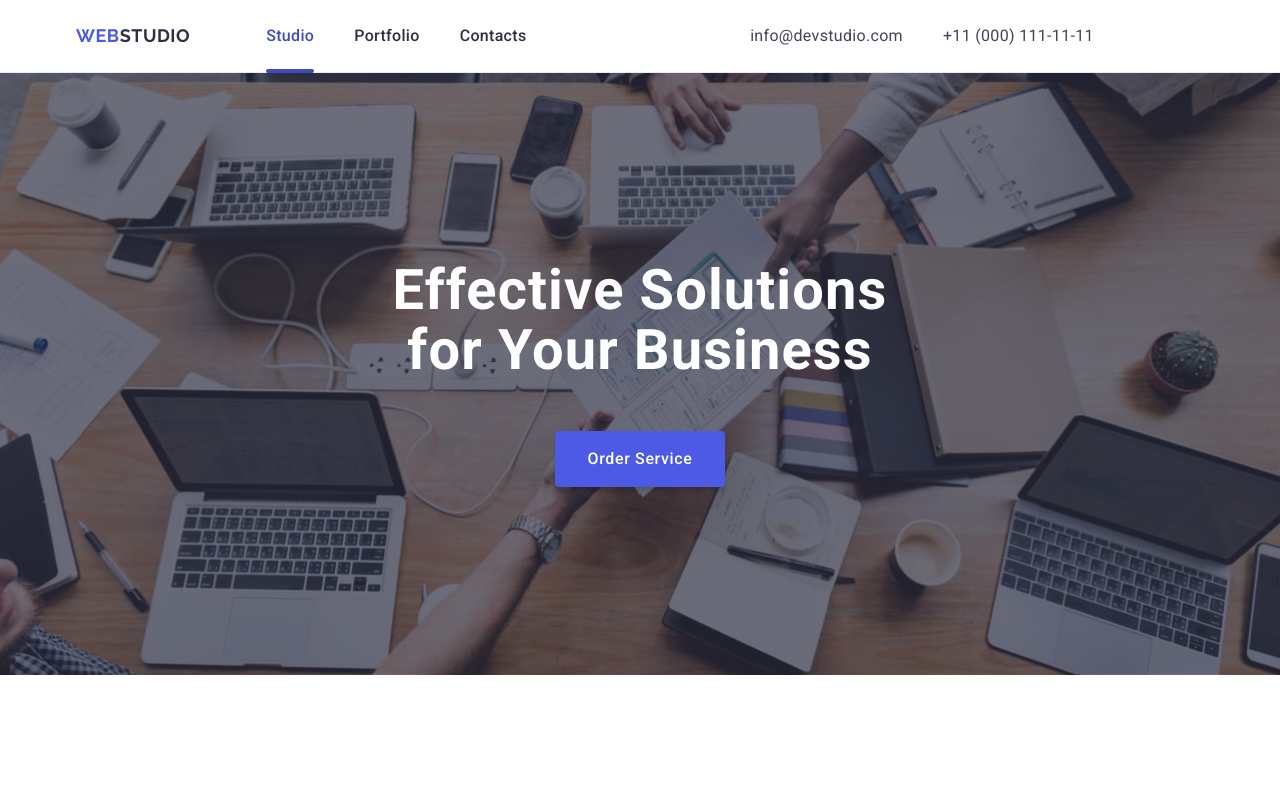
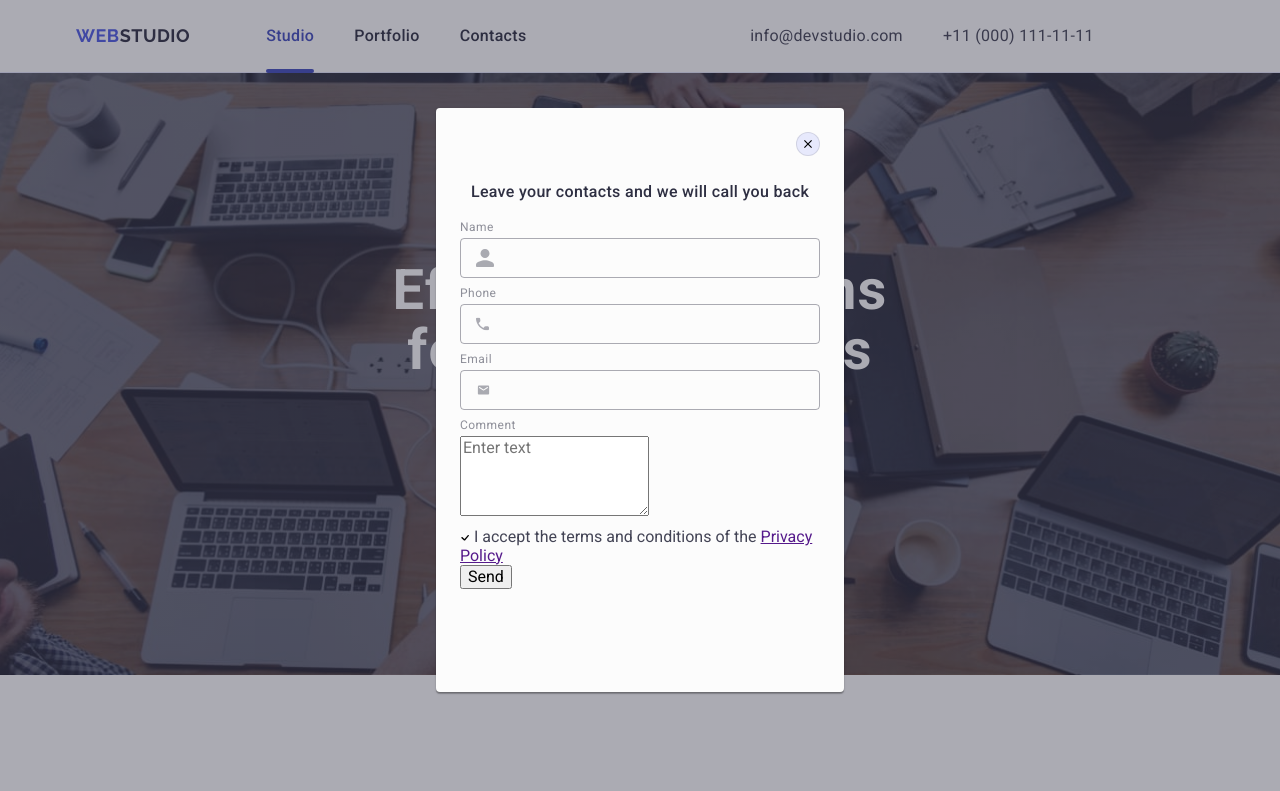
Before and after one commit to kk-goit/goit-markup-hw-05, a plain HTML site: page index.html in a window 1280 px wide. Shown: the top 791 px of the page. Drawn offline with nearby package versions, Linux system fonts and the light colour scheme.

Commit message:
fixed modal window, work with modal form

```diff
--- a/css/style.css
+++ b/css/style.css
@@ -12,6 +12,9 @@
     --social-icon: var(--foot-acent);
     --foot-social: #FFFFFF;
     --foot-input: #FFFFFF;
+    --modal-close-hover: var(--head-hover);
+    --modal-caption: var(--main-acent);
+    --modal-frm-label: #8e8f99;
 
     --bg-global: #FFFFFF;
     --bg-main: #e5e5e5;
@@ -21,10 +24,15 @@
     --bg-social: var(--logo-acent);
     --social-acent: var(--head-hover);
     --bg-foot-social: #31d0aa;
+    --bg-backdrop: rgba(46, 47, 66, 0.4);
+    --bg-modal: #fcfcfc;
+    --bg-modal-close: #E7E9FC;
 
     --header-brd: #E7E9FC;
     --portfolio-brd: var(--header-brd);
     --studio-icon-brd: #8E8F99;
+    --modal-frm-brd: rgba(46, 47, 66, 0.4);
+    --modal-frm-acent-brd: var(--logo-acent);
 }
 
 body {
@@ -437,7 +445,7 @@ img {
     font-size: 12px;
     line-height: 2;
     letter-spacing: 0.04em;
-    background-color: var(--bg-accent);
+    background-color: transparent;
     border: 1px solid var(--foot-input);
     border-radius: 4px;
     box-shadow: 0 4px 4px 0 rgba(0, 0, 0, 0.15);
@@ -464,12 +472,124 @@ img {
     display: flex;
     justify-content: center;
     align-items: center;
+    cursor: pointer
 }
 .footer-subscribe-icon {
     margin-left: 16px;
     fill: var(--foot-input);
 }
+
 /* modal form */
+.backdrop {
+    position: fixed;
+    top: 0;
+    left: 0;
+    width: 100%;
+    height: 100%;
+    background-color: var(--bg-backdrop);
+    transition: opacity 250ms cubic-bezier(0.4, 0, 0.2, 1), visibility 250ms cubic-bezier(0.4, 0, 0.2, 1);
+    transition-delay: 600ms;
+
+    opacity: 0;
+    pointer-events: none;
+    visibility: hidden;
+}
+.backdrop.is-open {
+opacity: 1;
+pointer-events: initial;
+visibility: visible;
+transition-delay: 0s;
+}
+.modal {
+    position: absolute;
+    top: 50%;
+    left: 50%;
+    transform: translate(-50%, -50%);
+    width: 408px;
+    min-height: 584px;
+    background: var(--bg-modal);
+    box-shadow: 0px 1px 1px rgba(0, 0, 0, 0.14), 0px 1px 3px rgba(0, 0, 0, 0.12), 0px 2px 1px rgba(0, 0, 0, 0.2);
+    border-radius: 4px;
+    padding: 72px 24px 24px 24px;
+
+    transition: transform 250ms cubic-bezier(0.4, 0, 0.2, 1);
+}
+.modal-close-btn {
+    position: absolute;
+    top: 24px;
+    right: 24px;
+    width: 24px;
+    height: 24px;
+    border-radius: 50%;
+    display: flex;
+    align-items: center;
+    justify-content: center;
+    background-color: var(--bg-modal-close);
+    border: 1px solid rgba(0, 0, 0, 0.1);
+    padding: 0;
+    cursor: pointer;
+    background-color 250ms cubic-bezier(0.4, 0, 0.2, 1), border 250ms cubic-bezier(0.4, 0, 0.2, 1);
+}
+.modal-close-btn:hover,
+.modal-close-btn:focus {
+    background-color: var(--modal-close-hover);
+    border: none;
+}
+.modal-close-btn svg {
+    transition: fill 250ms cubic-bezier(0.4, 0, 0.2, 1);
+}
+.modal-close-btn:hover svg,
+.modal-close-btn:focus svg {
+    fill: #FFFFFF;
+}
+.modal-caption {
+    font-weight: 500;
+    font-size: 16px;
+    line-height: 150%;
+    letter-spacing: 0.02em;
+    text-align: center;
+    color: var(--modal-caption);
+    margin-bottom: 16px;
+}
+.modal-form-field {
+    margin-bottom: 8px;
+}
+.modal-form-label {
+    font-weight: 400;
+    font-size: 12px;
+    line-height: 117%;
+    letter-spacing: 0.04em;
+    color: var(--modal-frm-label);
+    display: block;
+    margin-bottom: 4px;
+}
+.modal-form-wrapper {
+    position: relative;
+}
+.modal-form-input {
+    width: 100%;
+    height: 40px;
+    border: 1px solid var(--modal-frm-brd);
+    border-radius: 4px;
+    background-color: transparent;
+    padding-left: 38px;
+    outline: transparent;
+    transition: border-color 250ms cubic-bezier(0.4, 0, 0.2, 1);
+}
+.modal-form-input:focus {
+    border-color: var(--modal-frm-acent-brd);
+}
+.modal-form-icon {
+    fill: var(--modal-frm-brd);
+    position: absolute;
+    left:16px;
+    top: 50%;
+    transform: translateY(-50%);
+    transition: fill 250ms cubic-bezier(0.4, 0, 0.2, 1);
+}
+.modal-form-input:focus + .modal-form-icon {
+    fill: var(--modal-frm-acent-brd);
+}
 
 /* for hidding elements */
 .visually-hidden {
--- a/index.html
+++ b/index.html
@@ -321,7 +321,7 @@
         </div>
     </footer>
 
-    <div class="backdrop" >
+    <div class="backdrop is-open" >
         <div class="modal">
             <button class="modal-close-btn" type="button">
                 <svg class="modal-close-icon" width="8" height="8">
@@ -335,15 +335,15 @@
 
               <form class="modal-form" name="customer-contacts" >
                 <div class="modal-form-field">
-                    <label class="modal-form-label" for="user_name">Name</label>
+                    <label class="modal-form-label" for="user-name">Name</label>
                     <div class="modal-form-wrapper">
                       <input
                         class="modal-form-input"
                         type="text"
                         name="name"
-                        id="user_name"
+                        id="user-name"
                       />
-                      <svg class="modal-form-icon" width="12" height="12">
+                      <svg class="modal-form-icon" width="18" height="24">
                         <use href="./images/icons.svg#icon-icon-name"></use>
                       </svg>
                     </div>
```
